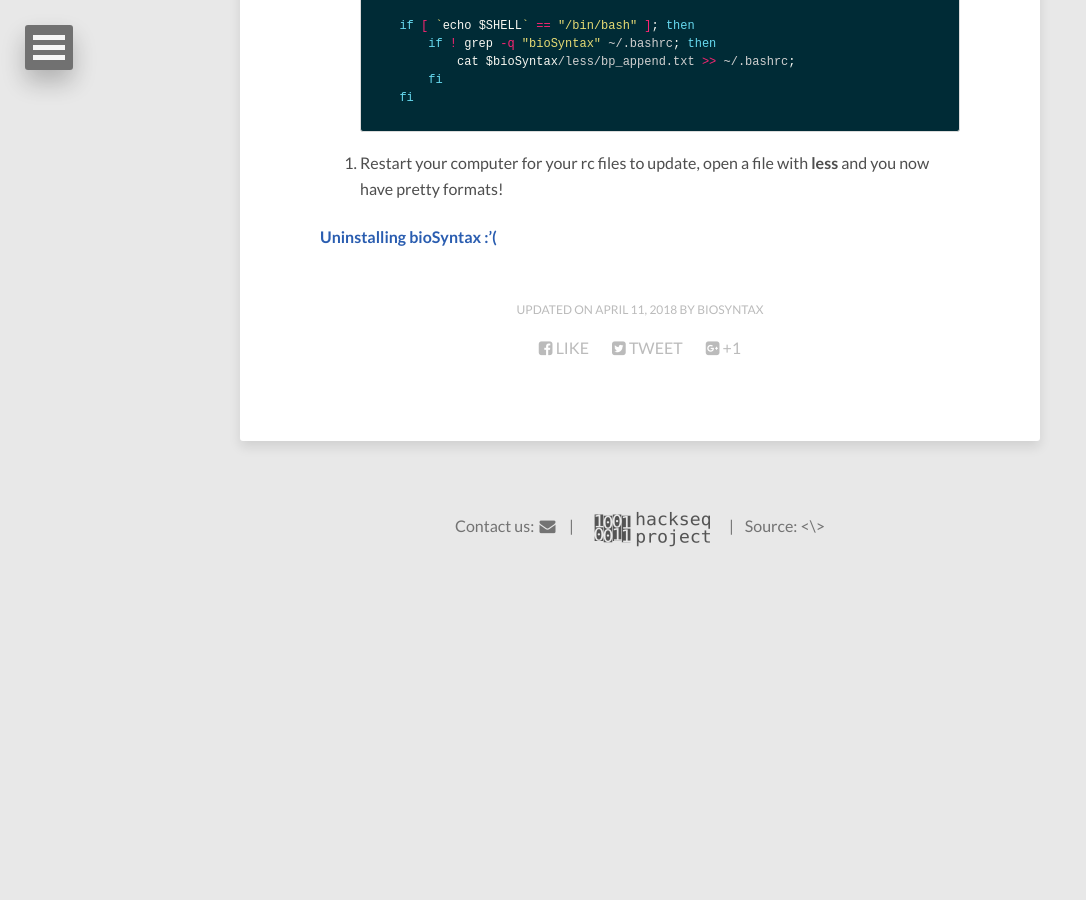
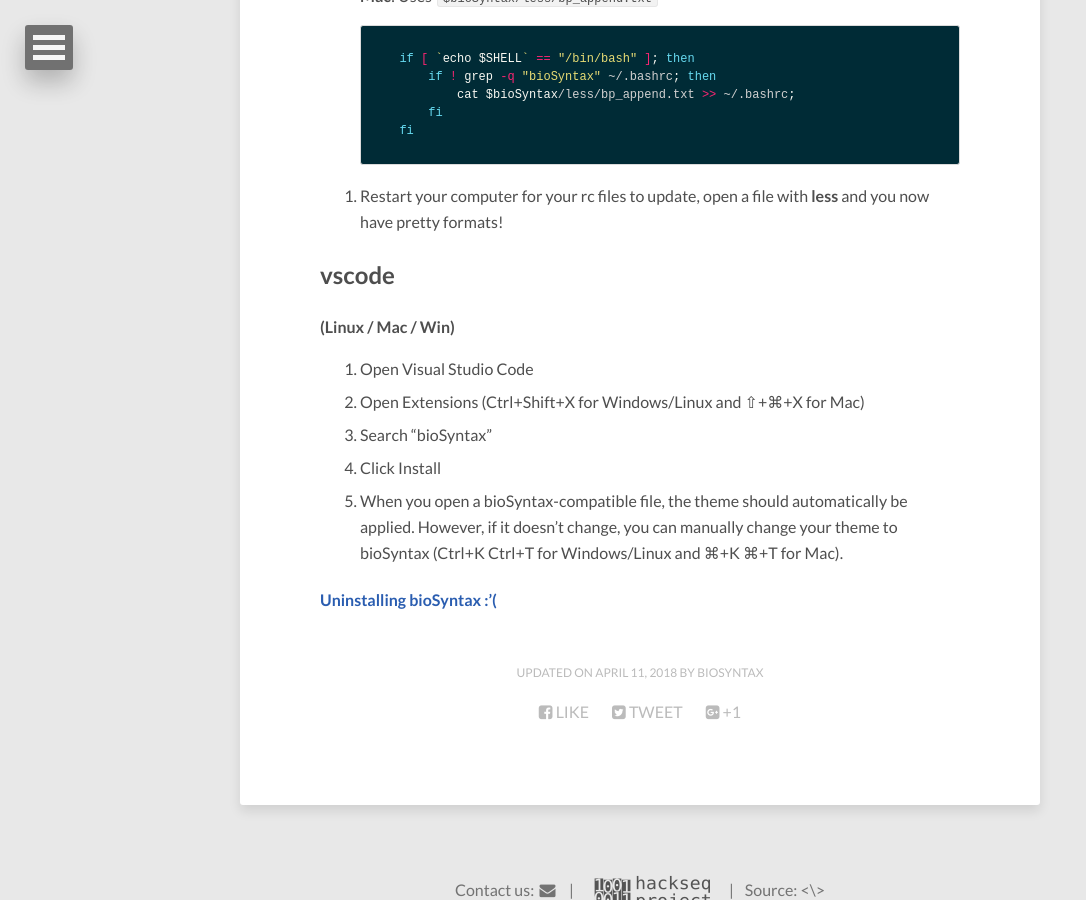
Before and after one commit to bioSyntax/bioSyntax-site, a Jekyll site: the page built from install.md, in a window 1280 px wide and 900 px high, scrolled down 6301 px. Shown: the whole window, without its empty margins (0-1086 px from the left). Built offline with Jekyll 4.4.1, drawn with Linux system fonts in a browser that asks for light colours; nearby versions of some CDN libraries; before the commit the page ends 6886 px from its top, so only the background shows below that.

Commit message:
Added VScode to install instructions

```diff
--- a/install.md
+++ b/install.md
@@ -43,6 +43,7 @@
 2. [gedit](#gedit)
 3. [vim](#vim)
 4. [less](#less)
+5. [vscode](#vscode)
 
 ## Sublime
 **(Linux / Mac / Win)**
@@ -275,4 +276,14 @@
 
 8. Restart your computer for your rc files to update, open a file with **less** and you now have pretty formats!
 
+## vscode
+**(Linux / Mac / Win)**
+
+1. Open Visual Studio Code
+2. Open Extensions (Ctrl+Shift+X for Windows/Linux and ⇧+⌘+X for Mac)
+3. Search "bioSyntax"
+4. Click Install
+5. When you open a bioSyntax-compatible file, the theme should automatically be applied. However, if it doesn't change, you can manually change your theme to bioSyntax (Ctrl+K Ctrl+T for Windows/Linux and ⌘+K ⌘+T for Mac).
+
+
 #### [Uninstalling bioSyntax :'(](uninstall)
```
Also changed, not shown: uninstall.md (+2 -1 lines).
